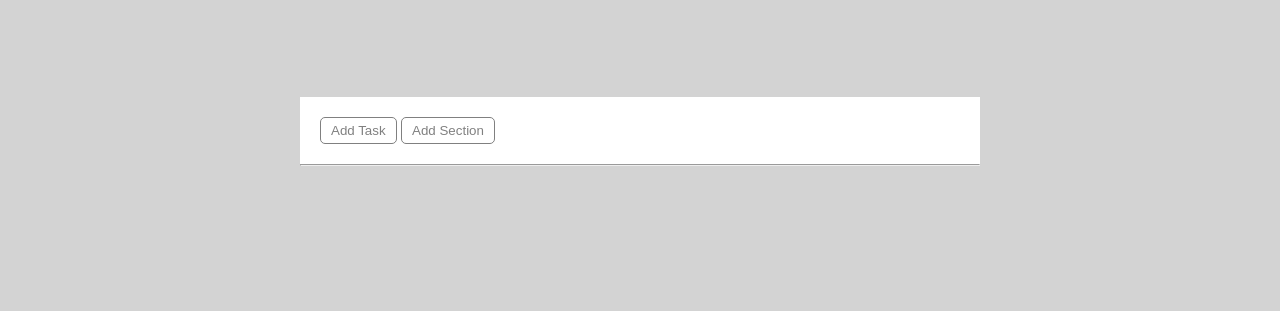
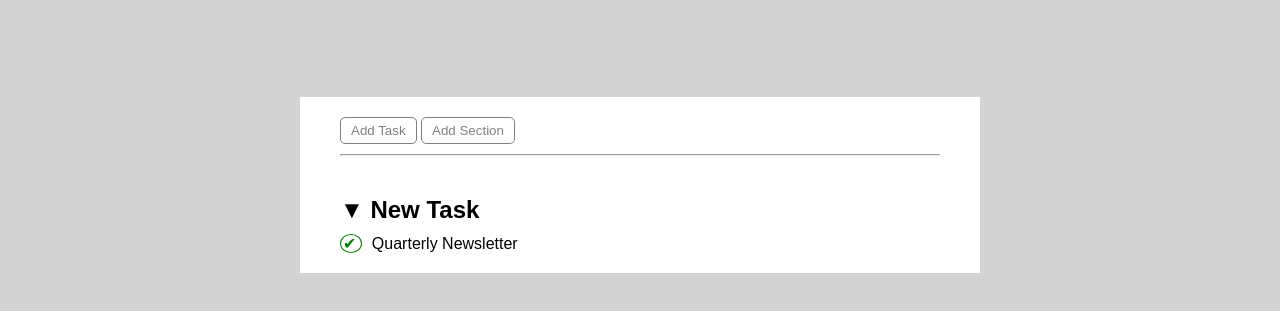
Before and after one commit to GiuliaSetti/html-css-toboolist, a plain HTML site: page index.html in a window 1280 px wide. Shown: the part 77-388 px from the top of the page. Drawn offline with Linux system fonts and the light colour scheme.

Commit message:
PrimaLista

```diff
--- a/css/style.css
+++ b/css/style.css
@@ -28,13 +28,19 @@ header > h1{
 
 main{
     margin: 100px 300px;
+    padding: 20px 40px;
+
     background-color: white;
 }
 
 /* bottoni */
 
-.buttonarea{
+/* .buttonarea{
     padding: 20px;
+} */
+
+hr{
+    margin-top: 10px;
 }
 
 button{
@@ -51,5 +57,29 @@ button{
 button:hover{
     background-color: #47adf1;
     color: white;
+
     border: transparent;
+    cursor: pointer;
 }
+
+/* parte principale */
+
+.mainpart{
+    margin-top: 40px;
+}
+
+ul{
+    padding-left: 0;
+    padding-top: 10px;
+
+    list-style-type: none;
+}
+
+.checkmark{
+    margin-right: 10px;
+    padding-left: 2px;
+
+    color: green;
+    border: 1px solid green;
+    border-radius: 50%;
+}
--- a/index.html
+++ b/index.html
@@ -32,6 +32,27 @@
 
         <hr>
 
+        <!-- liste -->
+
+        <div class="mainpart">
+
+            <h2>
+                &#9660; New Task
+            </h2>
+
+            <ul>
+
+                <li>
+                <span class="checkmark">
+                    &#10004;
+                </span>
+                Quarterly Newsletter
+                </li>
+
+            </ul>
+
+        </div>
+
     </main>
 
 
```
